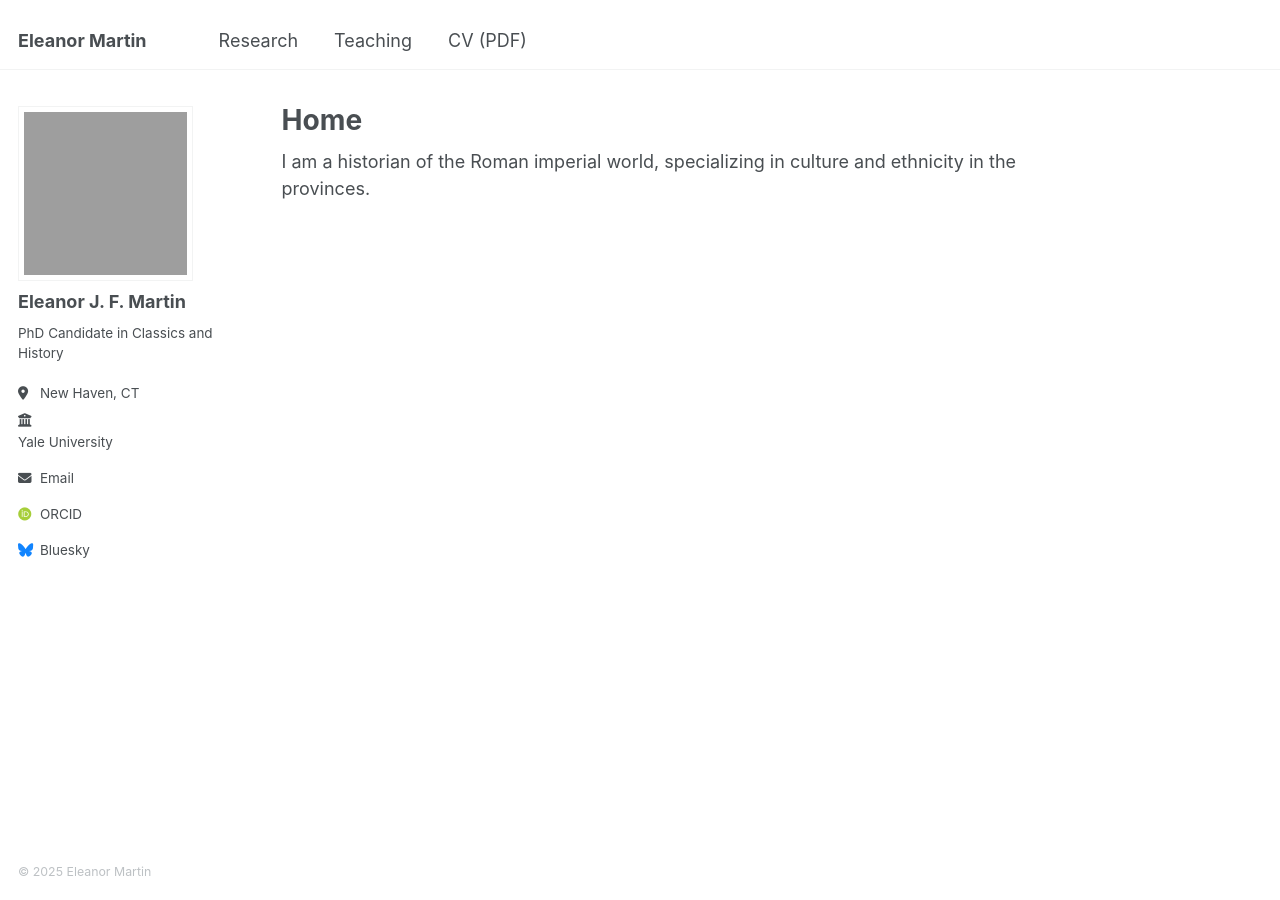
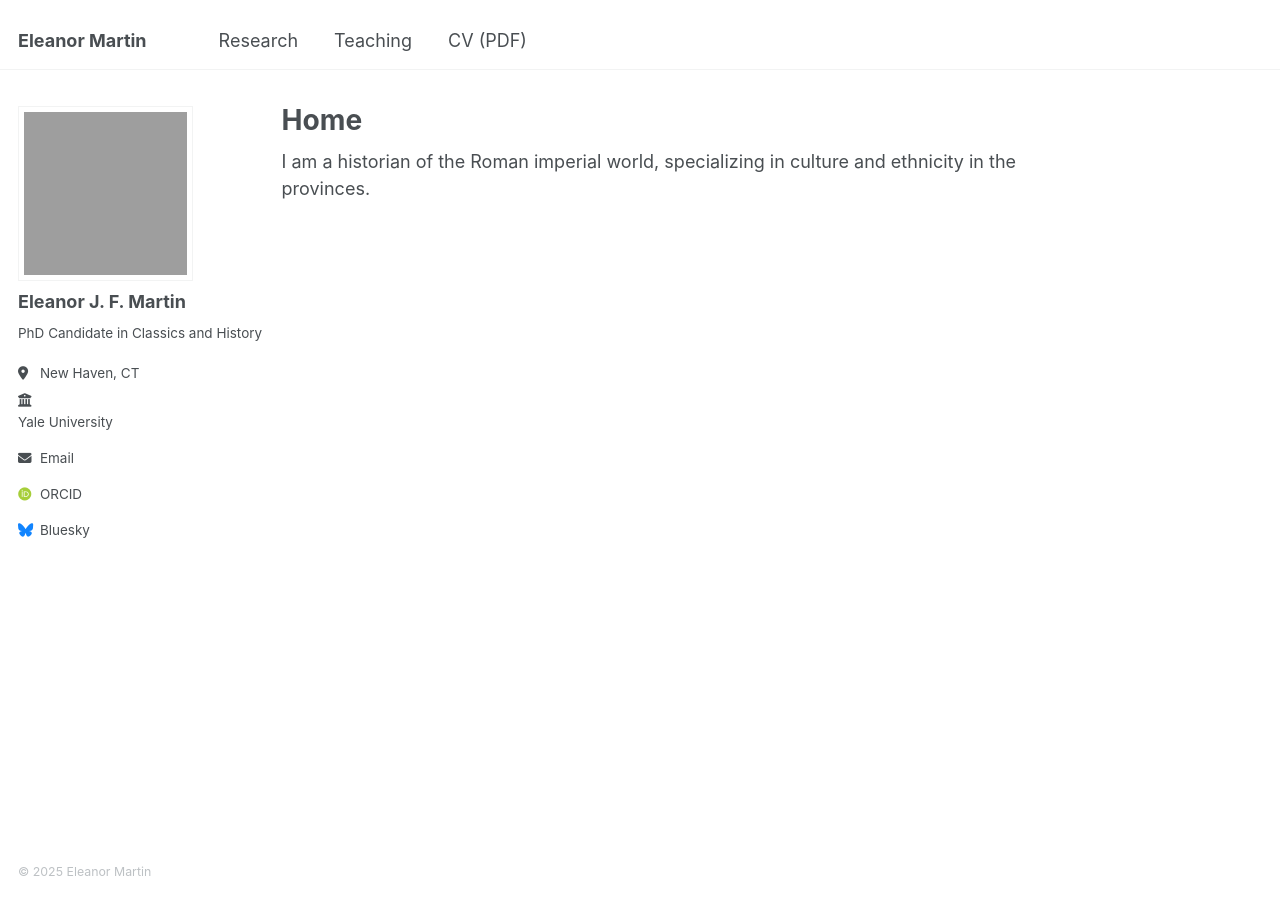
Before and after one commit to eleanorjmartin/eleanorjmartin.github.io, a Jekyll site: the page built from _pages/about.md, in a window 1280 px wide. Built offline with Jekyll 4.4.1, drawn with Linux system fonts in a browser that asks for light colours; some web fonts are replaced.

Commit message:
Update _sidebar.scss

```diff
--- a/_sass/layout/_sidebar.scss
+++ b/_sass/layout/_sidebar.scss
@@ -27,6 +27,7 @@
   @include breakpoint($large) {
     @include span(2 of 12);
     opacity: 1;
+      width: 300px;
     -webkit-transition: opacity 0.2s ease-in-out;
             transition: opacity 0.2s ease-in-out;
 
@@ -36,7 +37,7 @@
   }
 
   @include breakpoint($x-large) {
-    max-width: $sidebar-link-max-width;
+    max-width: 300px;
     padding-right: 0;
   }
 
```
